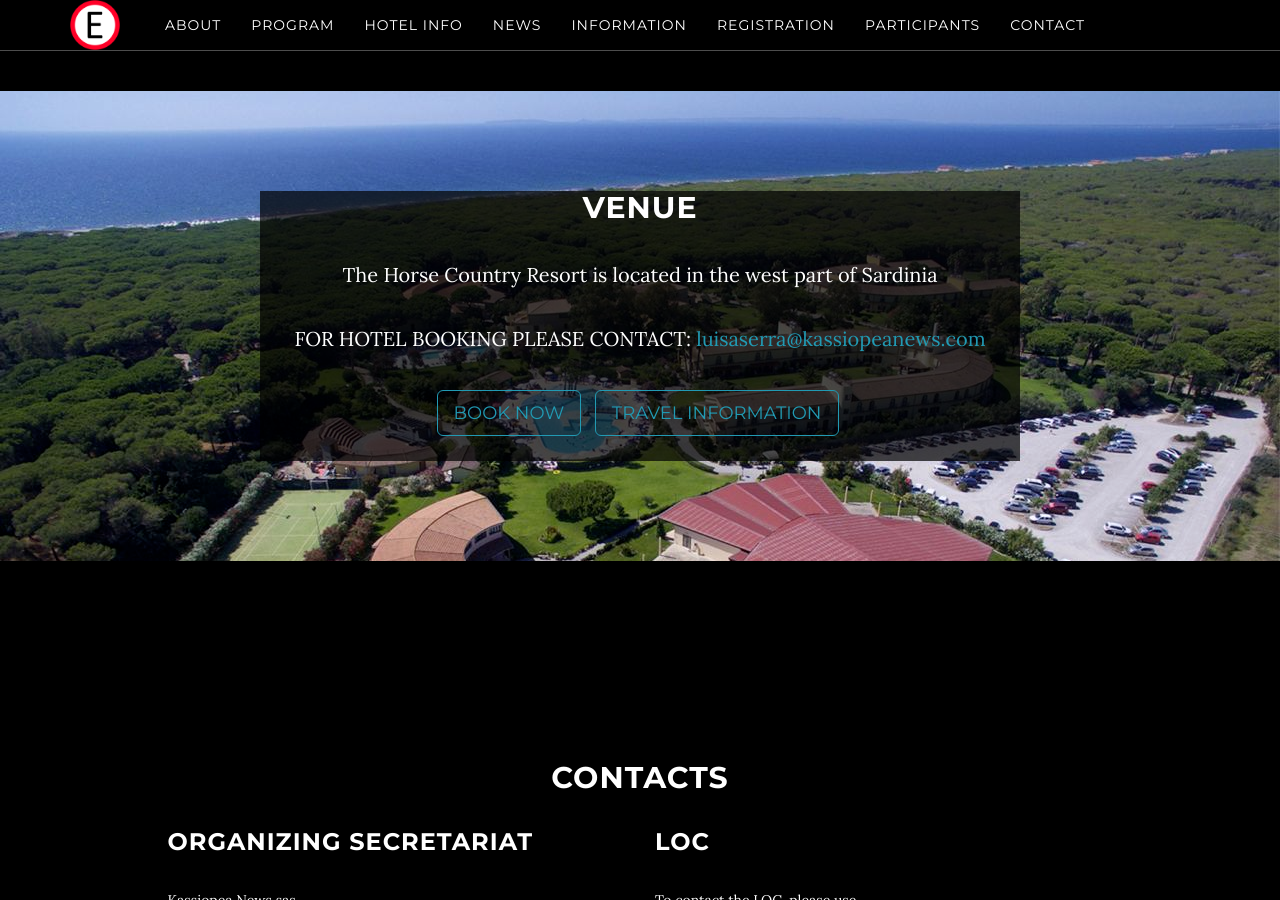
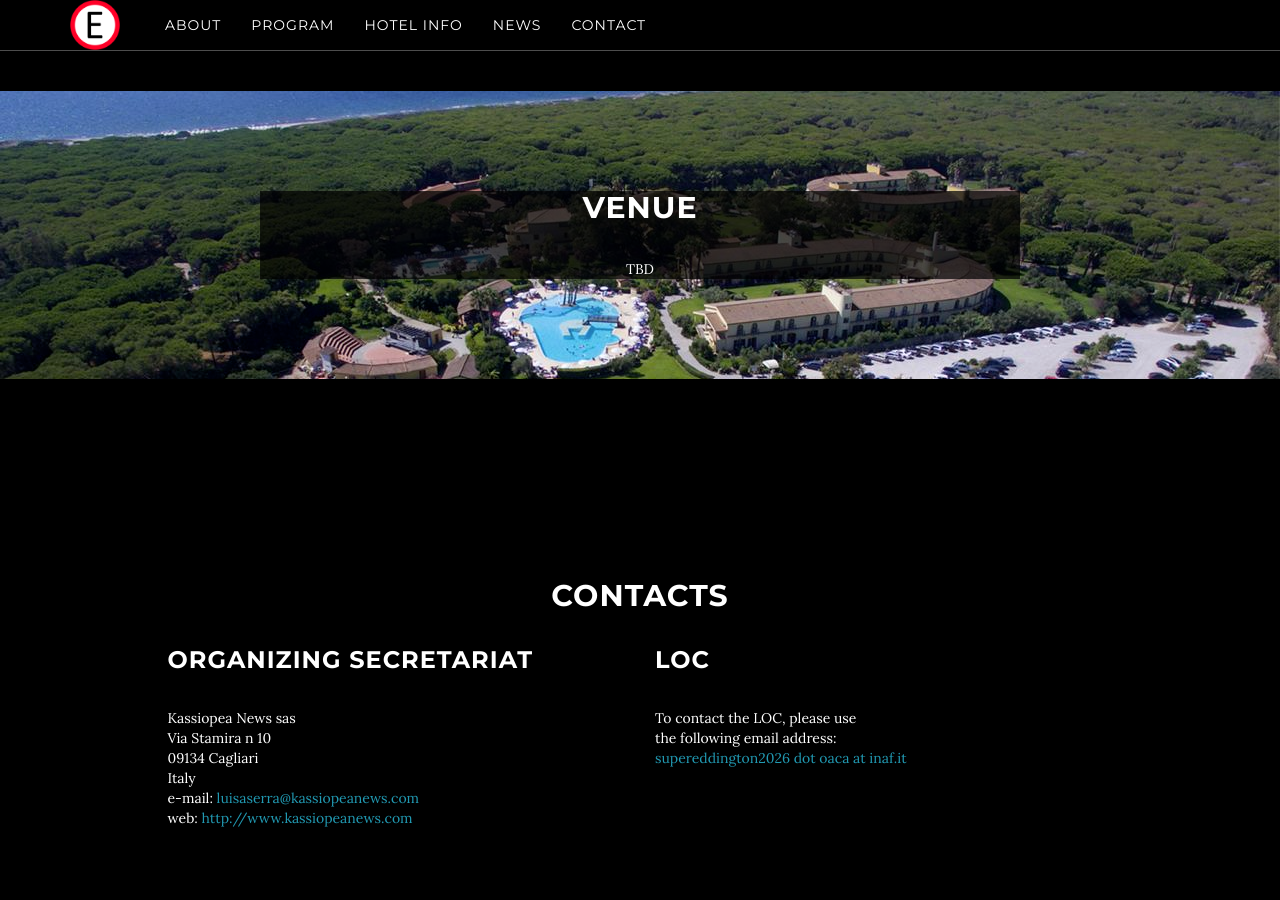
Before and after one commit to breakingthelimits/supereddington2026, a Jekyll site: the page built from index.html, in a window 1280 px wide and 900 px high, scrolled down 2591 px. Built offline with Jekyll 4.4.1, drawn with Linux system fonts in a browser that asks for light colours.

Commit message:
Temporarily suppress venue and travel information

```diff
--- a/_includes/nav.html
+++ b/_includes/nav.html
@@ -33,7 +33,7 @@
                     <li>
                         <a class="page-scroll" href="/supereddington2026/news">News</a>
                     </li>
-                    <li>
+                    <!-- <li>
                         <a class="page-scroll" href="/supereddington2026/travel">Information</a>
                     </li>
                     <li>
@@ -41,7 +41,7 @@
                     </li>
                     <li>
                         <a class="page-scroll" href="/supereddington2026/registered">Participants</a>
-                    </li>
+                    </li> -->
                     <li>
                         <a class="page-scroll" href="/supereddington2026/#contact">Contact</a>
                     </li>
--- a/_includes/venue.html
+++ b/_includes/venue.html
@@ -4,7 +4,9 @@
             <div class="container">
                 <div class="col-md-8 col-md-offset-2" style="background-color:rgba(0,0,0,0.7)">
                     <h2>Venue</h2>
-                    <p> The Horse Country Resort is located in the west part of Sardinia<br />  <br />
+                    TBD
+
+                    <!-- <p> The Horse Country Resort is located in the west part of Sardinia<br />  <br />
                        FOR HOTEL BOOKING PLEASE CONTACT: <a href="mailto:luisaserra@kassiopeanews.com"> luisaserra@kassiopeanews.com</a> <br />
                     </p>
                     <ul class="list-inline banner-social-buttons">
@@ -14,7 +16,7 @@
                         <li>
                             <a href={{ site.baseurl }}/travel class="btn btn-default btn-lg">Travel information</a>
                         </li>
-                    </ul>
+                    </ul> -->
                 </div>
             </div>
         </div>
--- a/venue/index.html
+++ b/venue/index.html
@@ -8,8 +8,8 @@
             <div class="container" style="padding:0; width:100%;">
                 <div style="background-color:rgba(0,0,0,0.7);margin:auto; text-align:center;">
 
-                    <p> The Horse Country Resort is located in the west part of Sardinia <br />  <br />
-                       <!-- FOR HOTEL BOOKING PLEASE CONTACT: <a href="mailto:luisaserra@kassiopeanews.com"> luisaserra@kassiopeanews.com</a> <br /> -->
+                    <!-- <p> The Horse Country Resort is located in the west part of Sardinia <br />  <br />
+                        FOR HOTEL BOOKING PLEASE CONTACT: <a href="mailto:luisaserra@kassiopeanews.com"> luisaserra@kassiopeanews.com</a> <br />
                     </p>
                     <ul class="list-inline banner-social-buttons">
                         <li>
@@ -18,7 +18,7 @@
                         <li>
                             <a href={{ site.baseurl }}/travel class="btn btn-default btn-lg">Travel information</a>
                         </li>
-                    </ul>
+                    </ul> -->
                 </div>
            </div>
         </div>
```
